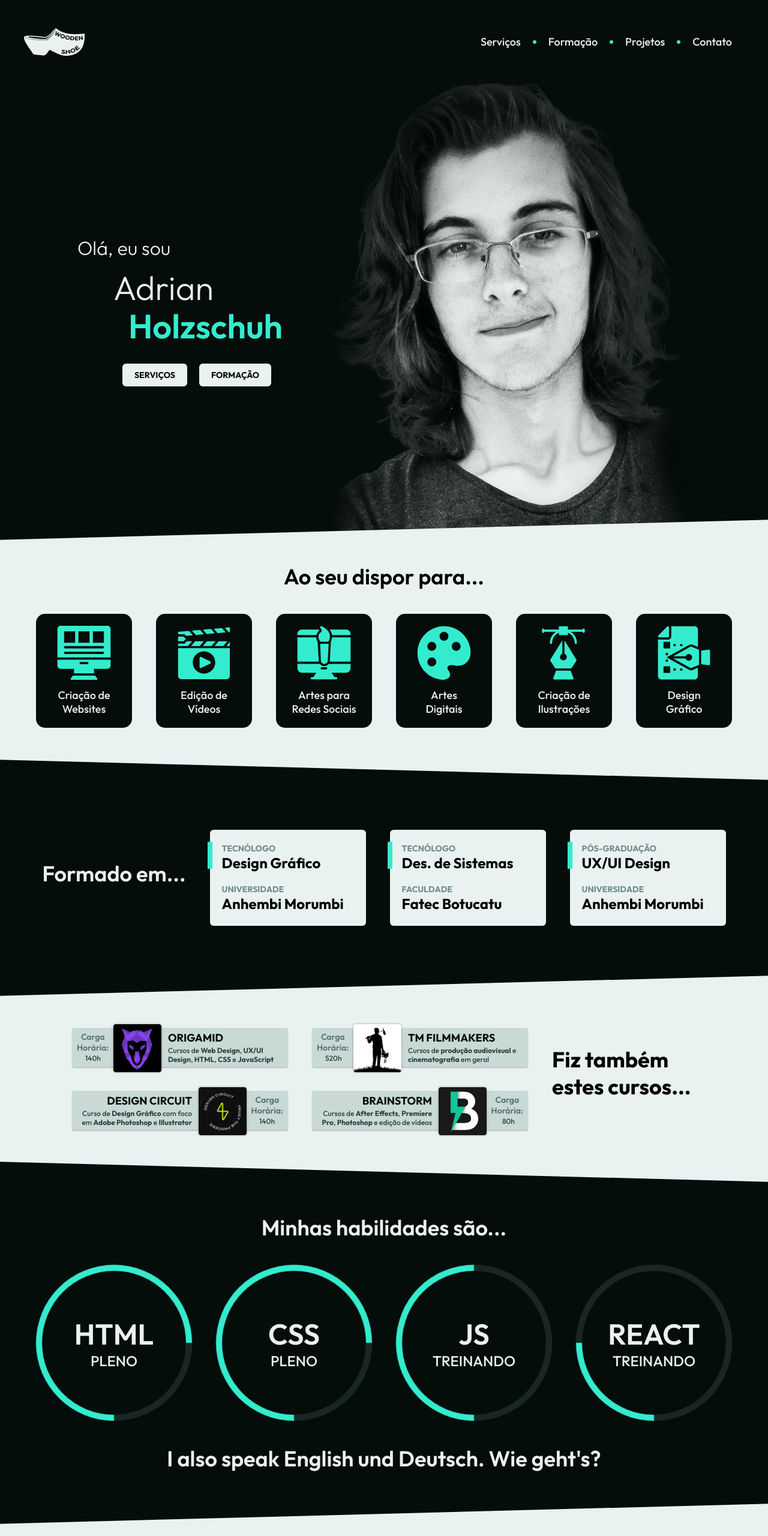
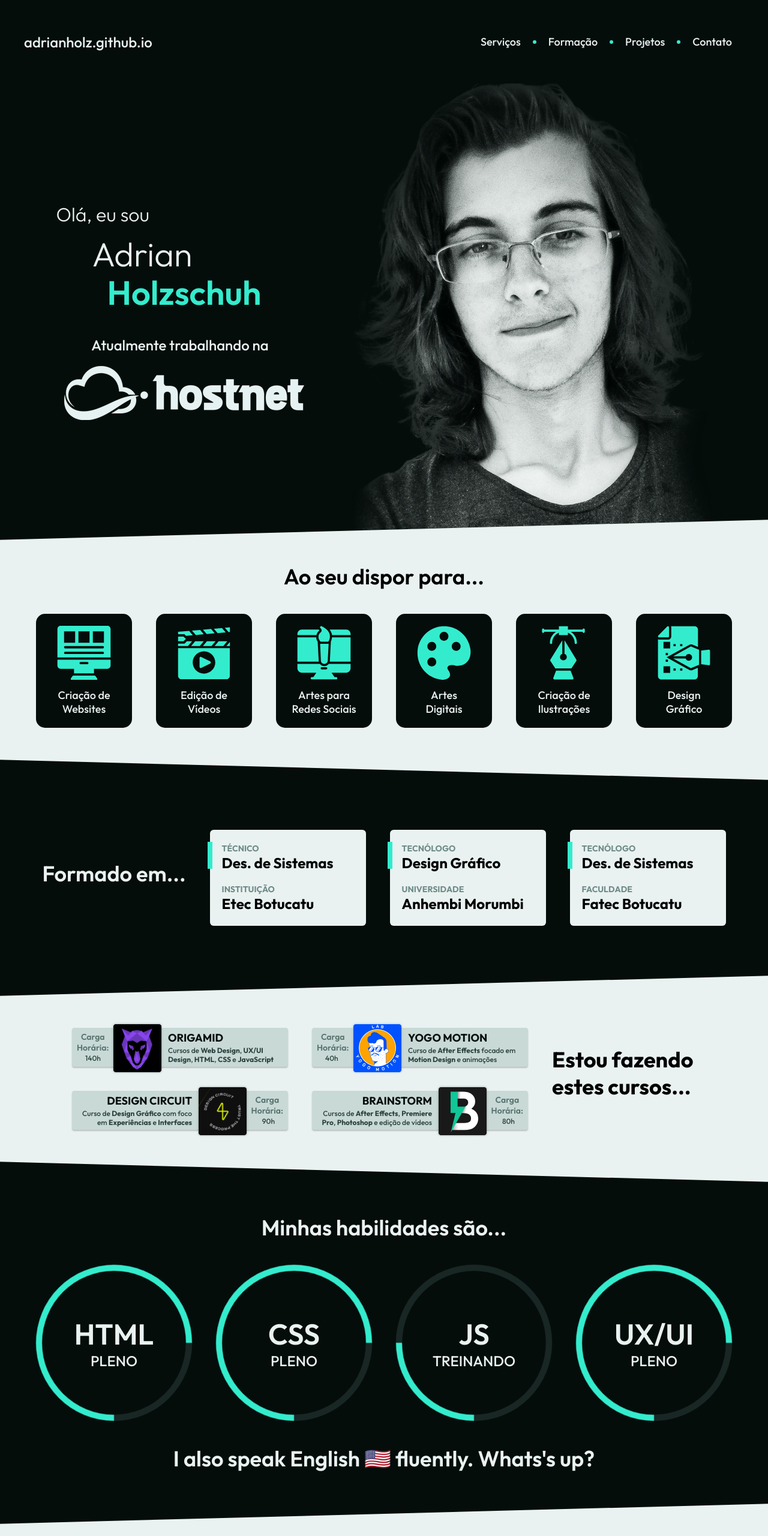
Before and after one commit to adrianholz/Portfolio, a plain HTML site: page index.html in a window 1280 px wide. Shown: the top 2560 px of the page at 60% size. Drawn offline with Linux system fonts and the light colour scheme.

Commit message:
2022 Update

```diff
--- a/css/contact.css
+++ b/css/contact.css
@@ -70,6 +70,11 @@
   font-weight: 500;
 }
 
+.copyright a {
+  color: var(--c10);
+  text-decoration: none;
+}
+
 @media (max-width: 1134px) {
   .contact {
     display: block;
--- a/css/courses.css
+++ b/css/courses.css
@@ -173,3 +173,9 @@
     bottom: -50px;
   }
 }
+
+@media (max-width: 473px) {
+  .courses::before {
+    bottom: 475px;
+  }
+}
--- a/css/header.css
+++ b/css/header.css
@@ -12,6 +12,8 @@ header {
   display: flex;
   justify-content: center;
   align-items: center;
+  color: var(--c1);
+  font-size: 1.5em;
 }
 
 .header-links {
--- a/css/main.css
+++ b/css/main.css
@@ -44,10 +44,19 @@ main {
   color: var(--c10);
 }
 
-.intro-call {
-  display: flex;
-  gap: 20px;
-  margin: 30px 0 0 75px;
+.intro-prof {
+  margin-top: 40px;
+}
+
+.intro-prof h2 {
+  color: var(--c1);
+  font-weight: 400;
+  text-align: center;
+  margin: 0 0 10px 0;
+}
+
+.intro-prof img {
+  display: block;
 }
 
 @media (max-width: 1174px) {
@@ -57,6 +66,10 @@ main {
   main {
     gap: 40px;
   }
+  .intro-prof img {
+    width: 300px;
+    margin: 0 auto;
+  }
 }
 
 @media (max-width: 814px) {
@@ -64,7 +77,7 @@ main {
     display: none;
   }
   main {
-    height: 350px;
+    height: 420px;
     position: relative;
   }
   .intro {
@@ -73,14 +86,10 @@ main {
     top: 20px;
   }
   .nome,
-  .sobrenome,
-  .intro-call {
+  .sobrenome {
     margin: 0;
   }
-  .intro-call {
-    margin-top: 20px;
-  }
-  .intro-call a {
-    font-size: 1rem;
+  .intro-prof {
+    margin-top: 30px;
   }
 }
--- a/index.html
+++ b/index.html
@@ -25,7 +25,7 @@
 
   <header>
     <div class="header-logo">
-      <img src="img/woodenshoe.png" alt="Wooden Shoe Media Logo">
+      <span>adrianholz.github.io</span>
     </div>
     <nav>
       <ul class="header-links">
@@ -45,9 +45,9 @@
       <p>Olá, eu sou</p>
       <h1 class="nome">Adrian</h1>
       <h1 class="sobrenome">Holzschuh</h1>
-      <div class="intro-call">
-        <a href="#servicos">Serviços</a>
-        <a href="#formacao">Formação</a>
+      <div class="intro-prof">
+        <h2>Atualmente trabalhando na</h2>
+        <img src="img/hostnet.png" alt="Hostnet">
       </div>
     </div>
     <img class="me" src="img/adrianholz.png" alt="Adrian Holzschuh">
@@ -89,6 +89,13 @@
       <h2>Formado em...</h2>
       <div class="formation-card">
         <span class="formation-dec"></span>
+        <span>Técnico</span>
+        <p>Des. de Sistemas</p>
+        <span>Instituição</span>
+        <p>Etec Botucatu</p>
+      </div>
+      <div class="formation-card">
+        <span class="formation-dec"></span>
         <span>Tecnólogo</span>
         <p>Design Gráfico</p>
         <span>Universidade</span>
@@ -100,13 +107,6 @@
         <p>Des. de Sistemas</p>
         <span>Faculdade</span>
         <p>Fatec Botucatu</p>
-      </div>
-      <div class="formation-card">
-        <span class="formation-dec"></span>
-        <span>Pós-Graduação</span>
-        <p>UX/UI Design</p>
-        <span>Universidade</span>
-        <p>Anhembi Morumbi</p>
       </div>
     </div>
   </section>
@@ -125,23 +125,23 @@
     </div>
     <div class="course-card bounce">
       <span class="time-top">Carga<br>Horária:</span>
-      <p class="hours-top">520h</p>
-      <img src="img/tomorrowsfilmmakers.png" alt="Tomorrow's Filmmakers Logo" class="logo-up">
-      <h3 class="title-top">TM Filmmakers</h3>
+      <p class="hours-top">40h</p>
+      <img src="img/yogomotion.png" alt="Yogo Motion Logo" class="logo-up">
+      <h3 class="title-top">Yogo Motion</h3>
       <p class="description-top">
-        Cursos de <strong>produção audiovisual</strong> e
-        <strong>cinematografia</strong> em geral
+        Curso de <strong>After Effects</strong> focado em
+        <strong>Motion Design</strong> e animações
       </p>
     </div>
     <div class="course-card bounce">
       <h3 class="title-bottom">Design Circuit</h3>
       <p class="description-bottom">
         Curso de <strong>Design Gráfico</strong> com foco em
-        <strong>Adobe Photoshop</strong> e <strong>Illustrator</strong>
+        <strong>Experiências</strong> e <strong>Interfaces</strong>
       </p>
       <img src="img/designcircuit.png" alt="Design Circuit Logo" class="logo-down">
       <span class="time-bottom">Carga<br>Horária:</span>
-      <p class="hours-bottom">140h</p>
+      <p class="hours-bottom">90h</p>
     </div>
     <div class="course-card bounce">
       <h3 class="title-bottom">Brainstorm</h3>
@@ -154,7 +154,7 @@
       <span class="time-bottom">Carga<br>Horária:</span>
       <p class="hours-bottom">80h</p>
     </div>
-    <h2>Fiz também estes cursos...</h2>
+    <h2>Estou fazendo estes cursos...</h2>
   </section>
 
   <section class="skills">
@@ -172,20 +172,20 @@
           <p>Pleno</p>
         </div>
       </div>
-      <div class="skill-circle-3 pulse">
+      <div class="skill-circle-4 pulse">
         <div class="skill-texts">
           <h3>JS</h3>
           <p>Treinando</p>
         </div>
       </div>
-      <div class="skill-circle-4 pulse">
+      <div class="skill-circle-2 pulse">
         <div class="skill-texts">
-          <h3>React</h3>
-          <p>Treinando</p>
+          <h3>UX/UI</h3>
+          <p>Pleno</p>
         </div>
       </div>
     </div>
-    <p class="languages">I also speak English und Deutsch. Wie geht's?</p>
+    <p class="languages">I also speak English 🇺🇸 fluently. Whats's up?</p>
   </section>
 
   <section class="contact" id="contato">
@@ -204,7 +204,7 @@
   </section>
 
   <div class="copyright">
-    <p>Wooden Shoe Media &copy; Todos os direitos reservados.</p>
+    <p><a href="https://botucatu.hostnet.com.br" target="_blank">Hostnet Botucatu</a> &copy; Todos os direitos reservados.</p>
   </div>
 
 </body>
```
Also changed, not shown: css/services.css (+7 -2 lines), css/style.min.css, img/hostnet.png (added), img/yogomotion.png (added).
